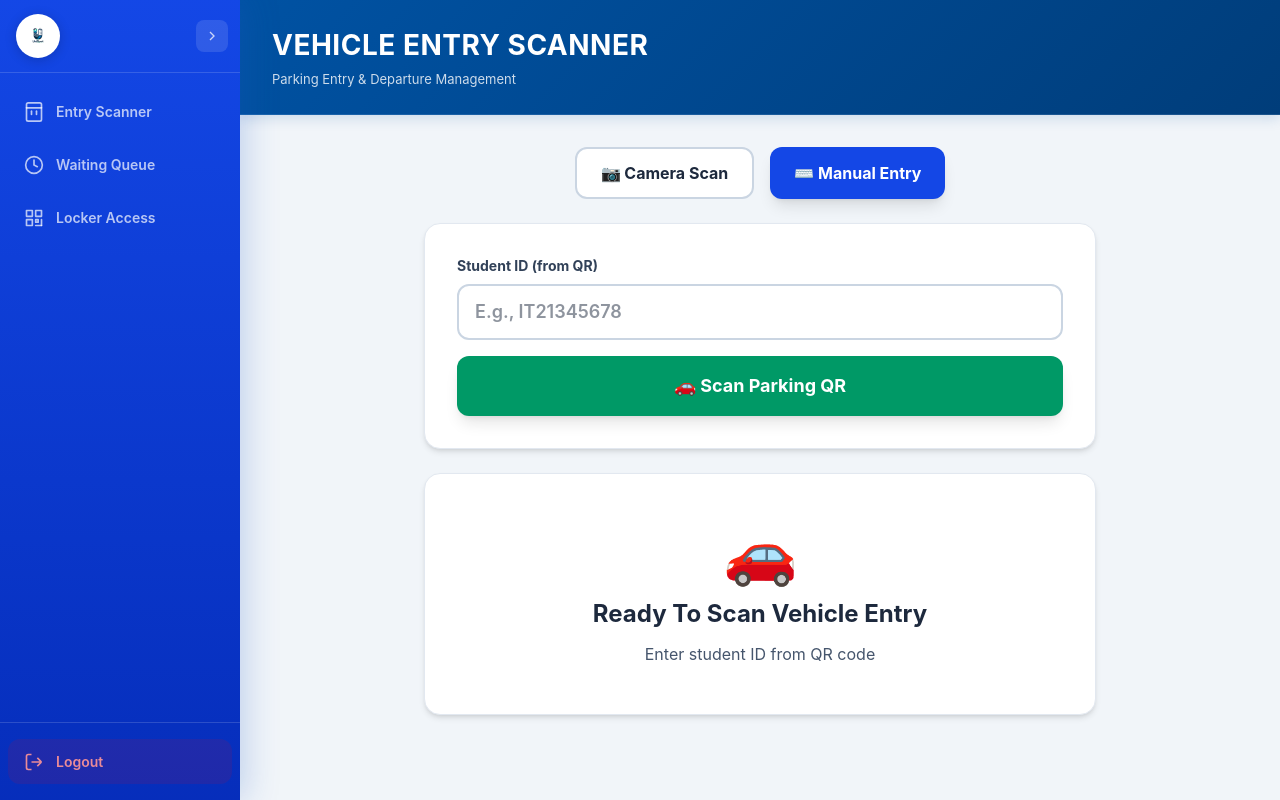
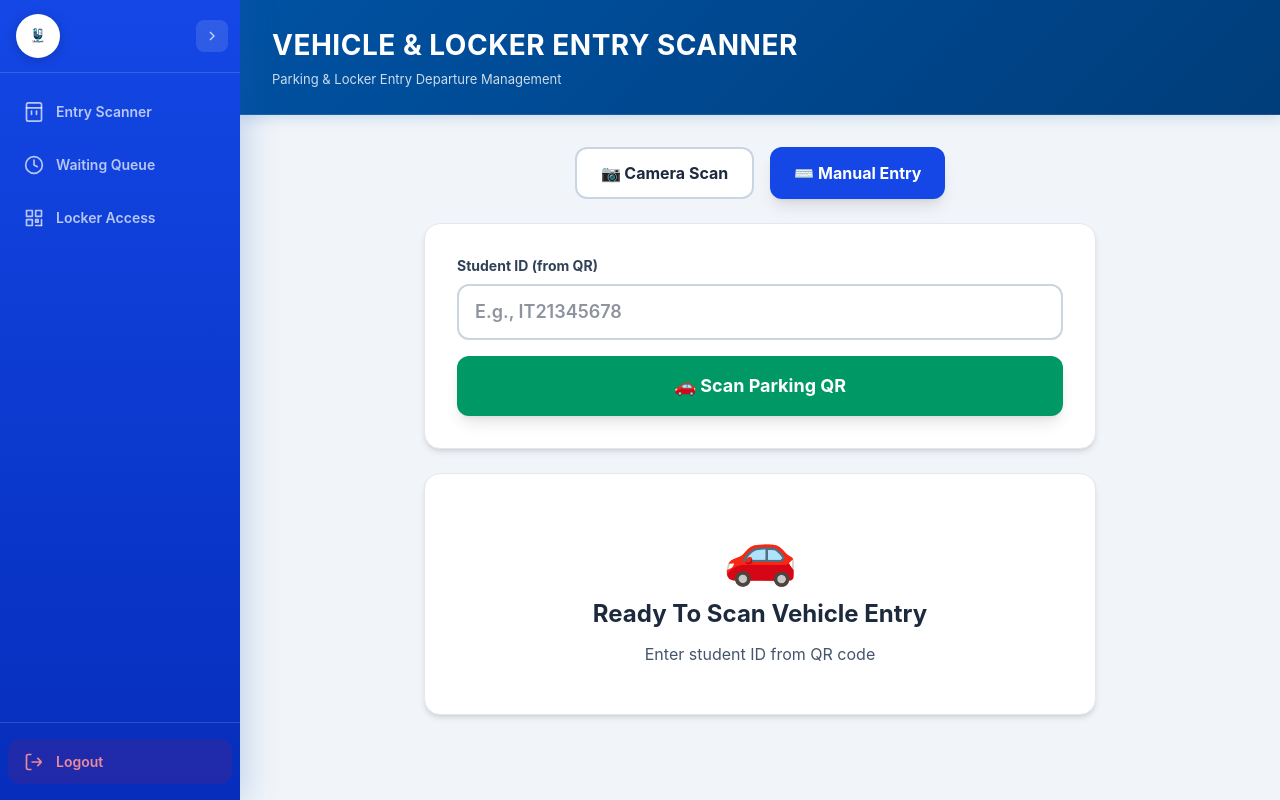
Before and after one commit to shenalsnr/UniSpot, a React app in the folder frontend/: page /staff-dashboard in a window 1280 px wide. Built offline with nearby package versions, Linux system fonts and the light colour scheme; the HTML template or start-up script is replaced by a standard one.

Commit message:
staff dash board path fix

```diff
--- a/frontend/src/App.jsx
+++ b/frontend/src/App.jsx
@@ -99,12 +99,11 @@ const App = () => {
           <Route index element={<StaffDashboard />} />
           <Route path="scanner" element={<QRScanner />} />
           <Route path="waiting-queue" element={<WaitingSlotPanel />} />
-
-        </Route>
+          <Route path="lockerQR" element={<LockerQR />} />
+          </Route>
 
 
 
-        <Route path="/locker_qr" element={<LockerQR />} />
 
         {/* Locker Management */}
         <Route path="/AdminLockerMap" element={<AdminLockerMap />} />
--- a/frontend/src/components/Staff/StaffLayout.jsx
+++ b/frontend/src/components/Staff/StaffLayout.jsx
@@ -35,10 +35,10 @@ const StaffLayout = ({ children }) => {
         >
           <div>
             <h1 style={{ fontSize: "28px", fontWeight: "bold", margin: "0", letterSpacing: "0.5px" }}>
-              VEHICLE ENTRY SCANNER
+              VEHICLE & LOCKER ENTRY SCANNER
             </h1>
             <p style={{ fontSize: "13px", color: "rgba(255,255,255,0.8)", margin: "4px 0 0 0" }}>
-              Parking Entry & Departure Management
+              Parking & Locker Entry Departure Management
             </p>
           </div>
         </div>
--- a/frontend/src/components/Staff/StaffSidebar.jsx
+++ b/frontend/src/components/Staff/StaffSidebar.jsx
@@ -27,7 +27,7 @@ const navItems = [
   },
   {
     label: "Locker Access",
-    to: "/staff-dashboard/locker-qr",
+    to: "/staff-dashboard/lockerQR",
     icon: (
       <svg viewBox="0 0 24 24" fill="none" stroke="currentColor" strokeWidth="2" strokeLinecap="round" strokeLinejoin="round" className="w-5 h-5">
         <rect x="3" y="3" width="7" height="7" />
```
